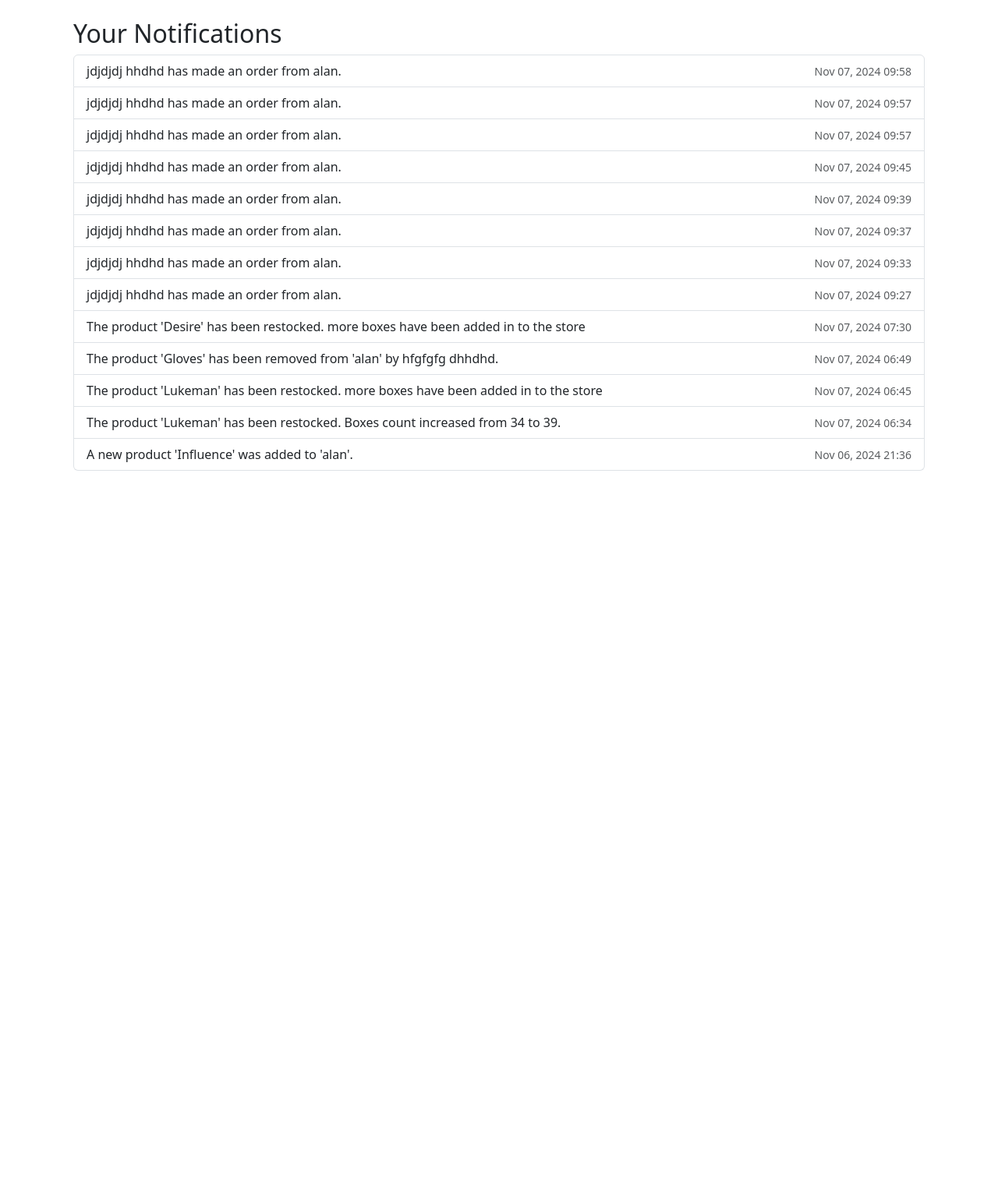
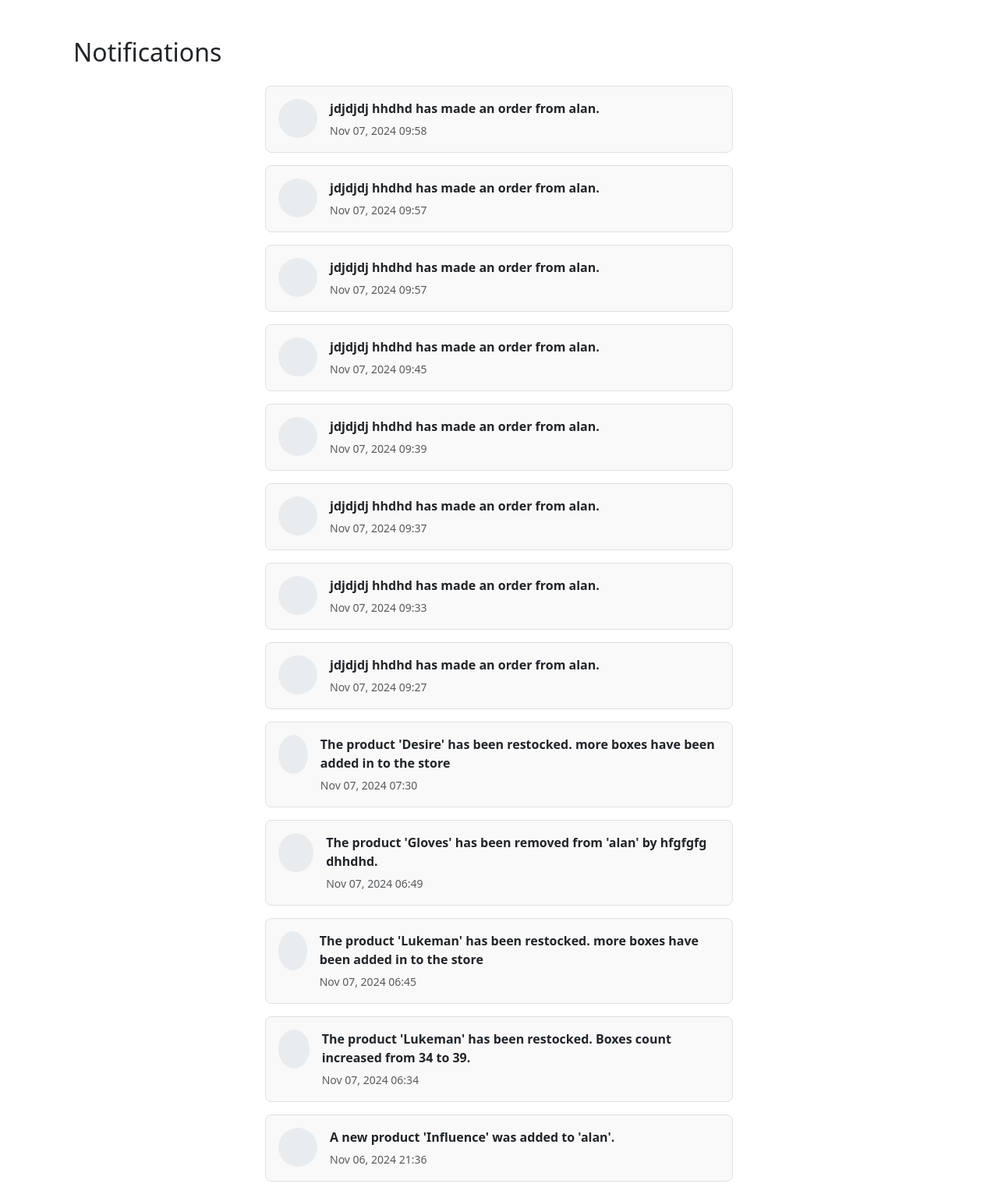
Before and after one commit to allankalema/WarehouseManagement, a Django app: page /notifications/ in a window 1280 px wide. Shown: the part 56-1588 px from the top of the page at 78% size. Before the commit the page ends 660 px from the top, so only its background shows below. Run offline with Django 5.2, Linux system fonts and the light colour scheme; a user stored in the database is signed in; data comes from the database, SQL or seed files in the repository; both versions use the stored data as it was after the commit; some libraries are stand-ins or nearby versions.

Commit message:
rectrified

```diff
--- a/warehouse/templates/products/notifications_page.html
+++ b/warehouse/templates/products/notifications_page.html
@@ -2,17 +2,56 @@
 {% extends "user/base.html" %}
 
 {% block content %}
-<div class="container mt-4">
-    <h2>Your Notifications</h2>
-    <ul class="list-group">
+<div class="container mt-5">
+    <h2 class="mb-4">Notifications</h2>
+    <div class="notifications-list">
         {% for notification in notifications %}
-            <li class="list-group-item d-flex justify-content-between align-items-center">
-                {{ notification.message }}
-                <small class="text-muted">{{ notification.created_at|date:"M d, Y H:i" }}</small>
-            </li>
+            <div class="notification-item p-3 mb-3 d-flex align-items-start">
+                <!-- Notification Icon -->
+                <div class="icon-container mr-3">
+                    <i class="fas fa-bell fa-lg text-primary"></i>
+                </div>
+                <!-- Notification Details -->
+                <div class="notification-content">
+                    <p class="mb-1 font-weight-bold">{{ notification.message }}</p>
+                    <small class="text-muted">{{ notification.created_at|date:"M d, Y H:i" }}</small>
+                </div>
+            </div>
         {% empty %}
-            <li class="list-group-item">No notifications available.</li>
+            <div class="notification-item p-3 mb-3 text-center">
+                <p class="text-muted">No notifications available.</p>
+            </div>
         {% endfor %}
-    </ul>
+    </div>
 </div>
+
+<style>
+    .notifications-list {
+        max-width: 600px;
+        margin: auto;
+    }
+    .notification-item {
+        border: 1px solid #e0e0e0;
+        border-radius: 8px;
+        background-color: #f9f9f9;
+        display: flex;
+        align-items: center;
+    }
+    .icon-container {
+        display: flex;
+        align-items: center;
+        justify-content: center;
+        background-color: #e9ecef;
+        width: 50px;
+        height: 50px;
+        border-radius: 50%;
+        color: #007bff;
+    }
+    .notification-content {
+        flex-grow: 1;
+    }
+    .notification-content p {
+        margin: 0;
+    }
+</style>
 {% endblock %}
```
Also changed, not shown: warehouse/db.sqlite3.
